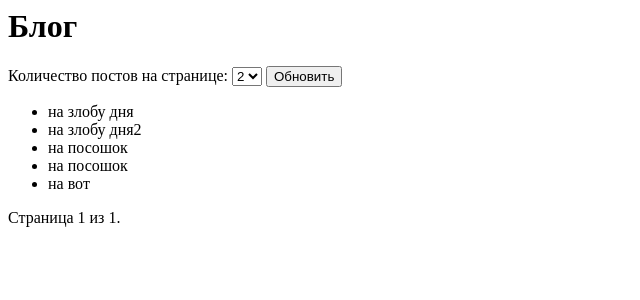
After one commit to trast2801/cmp_orm, a Django app: page /custom/ in a window 1280 px wide. The commit adds this page. Shown: the top 300 px of the page, without its empty margins (0-640 px from the left). Run offline with Django 4.2, Linux system fonts and the light colour scheme; data comes from the database, SQL or seed files in the repository.

Commit message:
на проверку

```diff
--- a/Paginat/Paginat/urls.py
+++ b/Paginat/Paginat/urls.py
@@ -16,9 +16,10 @@ Including another URLconf
 """
 from django.contrib import admin
 from django.urls import path
-from task1.views import blog_index
+from task1.views import blog_index, blog_index_custom
 
 urlpatterns = [
     path('admin/', admin.site.urls),
-    path('', blog_index )
+    path('', blog_index ),
+    path('custom/',blog_index_custom),
 ]
--- a/Paginat/task1/views.py
+++ b/Paginat/task1/views.py
@@ -22,4 +22,55 @@ def blog_index(request):
         'posts': posts,
         'paginator': paginator,
     }
+
+    max_items_per_page = 100  # Максимальное количество элементов на странице
+    current_items_per_page = paginator.per_page  # Текущее количество элементов на странице
+
+    context = {
+        'posts': posts,
+        'paginator': paginator,
+        'max_items_per_page': max_items_per_page,
+        'current_items_per_page': current_items_per_page
+    }
     return render(request, 'index.html', context)
+
+'''def blog_index_custom(request):
+    posts = Post.objects.all()
+    paginator = Paginator(posts, 2)  # Показывать по 10 постов на странице
+    page = request.GET.get('page')
+    try:
+        posts = paginator.page(page)
+    except PageNotAnInteger:
+        # Если страница не целое число, покажем первую страницу
+        posts = paginator.page(1)
+    except EmptyPage:
+        # Если номер страницы больше количества страниц, покажем последнюю страницу
+        posts = paginator.page(paginator.num_pages)
+
+    # Дополнительные параметры для пользовательского шаблона пагинации
+    max_items_per_page = 10  # Максимальное количество элементов на странице
+    current_items_per_page = paginator.per_page  # Текущее количество элементов на странице
+
+    context = {
+        'posts': posts,
+        'paginator': paginator,
+        'max_items_per_page': max_items_per_page,
+        'current_items_per_page': current_items_per_page
+    }
+    return render(request, 'index_custom.html', context)'''
+
+
+
+def blog_index_custom(request):
+    posts = Post.objects.all()
+    num_per_page = int(request.GET.get('num_per_page', 10))
+    paginator = Paginator(posts, num_per_page)
+    page_number = request.GET.get('page')
+    try:
+        page = paginator.page(page_number)
+    except PageNotAnInteger:
+        page = paginator.page(1)
+    except EmptyPage:
+        page = paginator.page(paginator.num_pages)
+    context = {'posts': page, 'num_per_page': num_per_page}
+    return render(request, 'index_custom.html', context)
--- /dev/null
+++ b/Paginat/templates/custom_pagination.html
@@ -0,0 +1,32 @@
+{% block content %}
+<h1>Блог</h1>
+<form action="" method="get">
+    <label for="num_per_page">Количество постов на странице:</label>
+    <select id="num_per_page" name="num_per_page">
+        <option value="2">2</option>
+        <option value="1" >1</option>
+        <option value="3">3</option>
+    </select>
+    <input type="submit" value="Обновить">
+</form>
+<ul>
+    {% for post in posts %}
+    <li>{{ post.title }}</li>
+    {% endfor %}
+</ul>
+<div class="pagination">
+    <span class="step-links">
+        {% if posts.has_previous %}
+            <a href="?page={{ posts.previous_page_number }}&num_per_page={{ num_per_page }}">Предыдущая</a>
+        {% endif %}
+
+        <span class="current">
+            Страница {{ posts.number }} из {{ posts.paginator.num_pages }}.
+        </span>
+
+        {% if posts.has_next %}
+            <a href="?page={{ posts.next_page_number }}&num_per_page={{ num_per_page }}">Следующая</a>
+        {% endif %}
+    </span>
+</div>
+{% endblock %}
--- a/Paginat/templates/index.html
+++ b/Paginat/templates/index.html
@@ -7,6 +7,7 @@
             {{post.created_at}}
     {% endfor %}
 </ul>
+
 
 <div class="pagination">
     <span class="step-links">
--- /dev/null
+++ b/Paginat/templates/index_custom.html
@@ -0,0 +1,7 @@
+<!-- templates/index.html -->
+
+
+{% block content %}
+
+{% include 'custom_pagination.html' %}
+{% endblock %}
```
Also changed, not shown: 1 other file.
